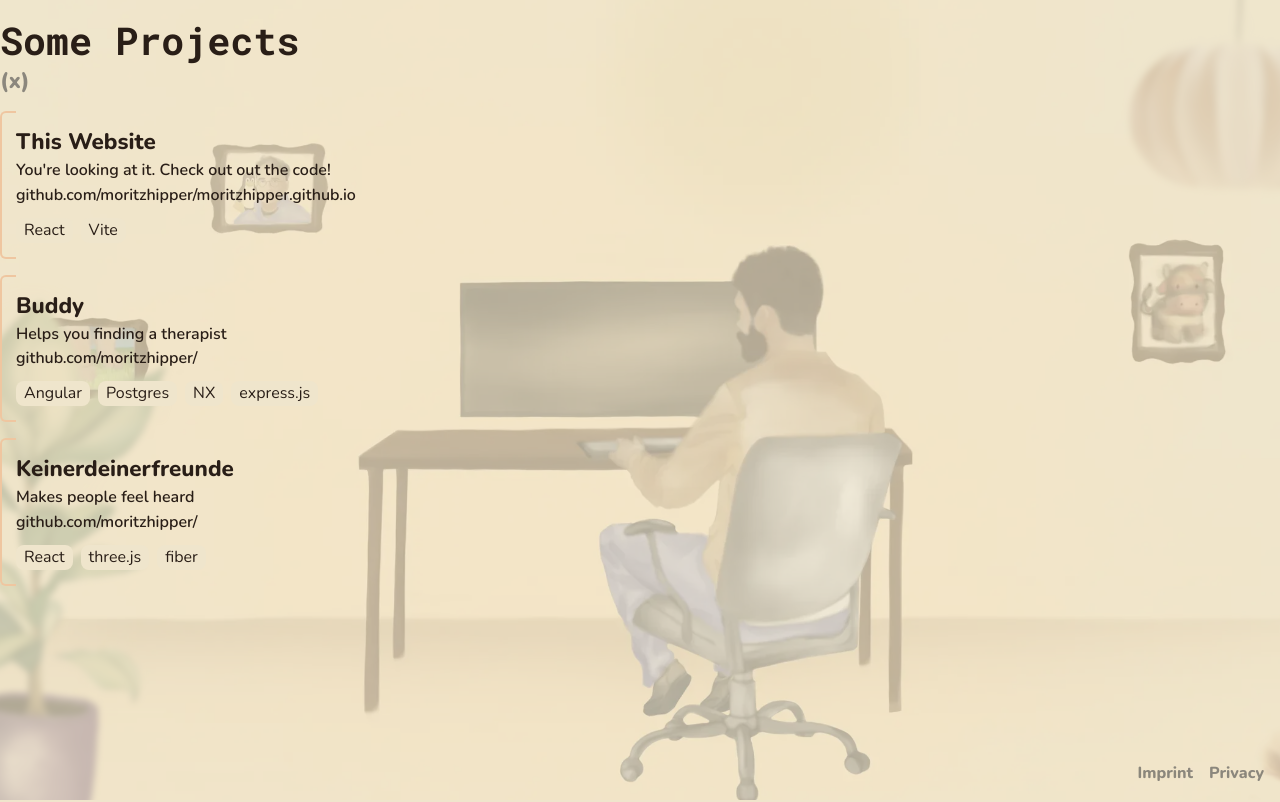
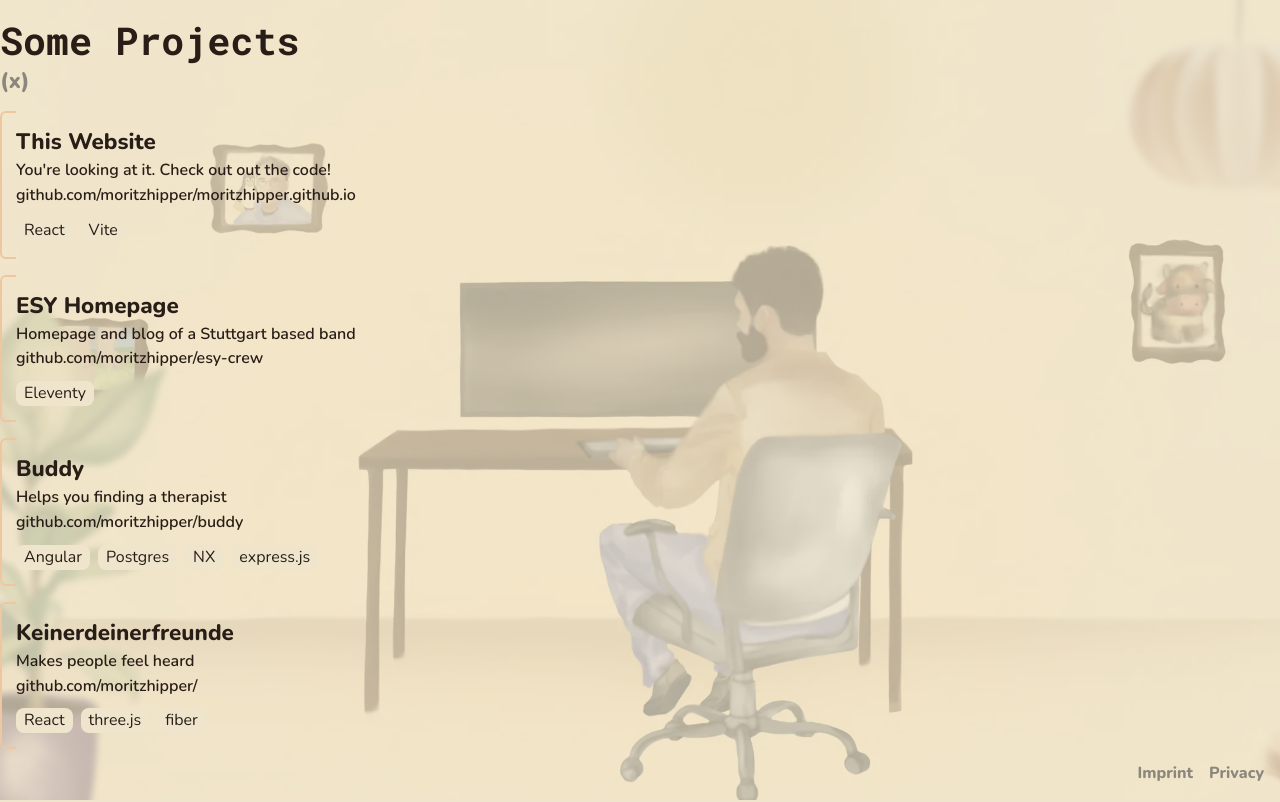
Before and after one commit to moritzhipper/moritzhipper.github.io, a React (Vite) app: page /projects in a window 1280 px wide. Built offline with nearby package versions, Linux system fonts and the light colour scheme.

Commit message:
added more content

```diff
--- a/src/components/pages/ProjectsPage.tsx
+++ b/src/components/pages/ProjectsPage.tsx
@@ -10,9 +10,15 @@ export const ProjectsPage = () => {
       tags: ["React", "Vite"],
     },
     {
+      name: "ESY Homepage",
+      description: "Homepage and blog of a Stuttgart based band",
+      link: "https://github.com/moritzhipper/esy-crew",
+      tags: ["Eleventy"],
+    },
+    {
       name: "Buddy",
       description: "Helps you finding a therapist",
-      link: "https://github.com/moritzhipper/",
+      link: "https://github.com/moritzhipper/buddy",
       tags: ["Angular", "Postgres", "NX", "express.js"],
     },
     {
```
